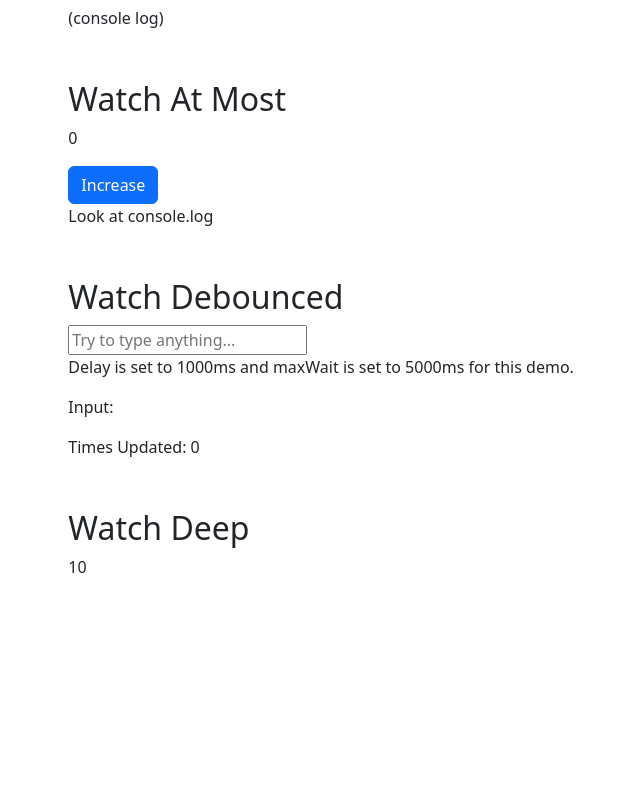
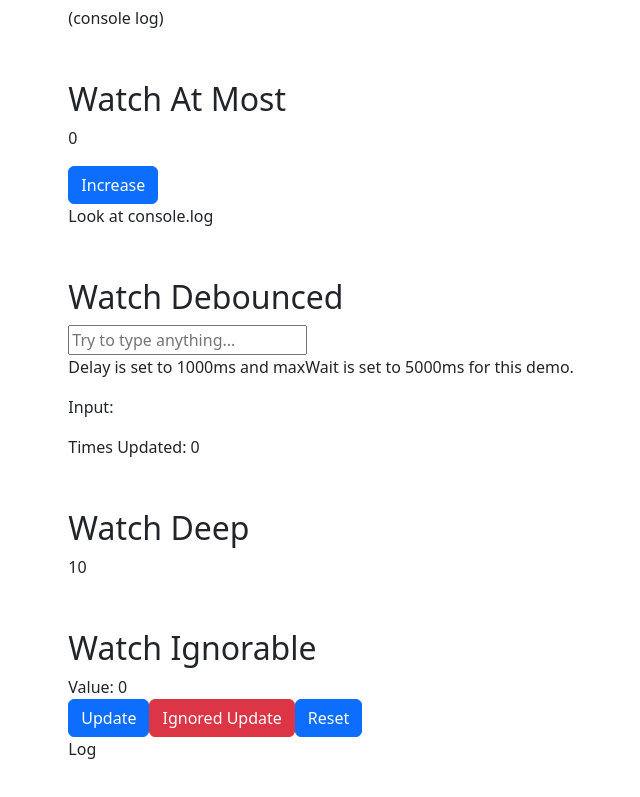
Before and after one commit to UlakhovichKate/vueUse, a Vue app: page /watch in a window 1280 px wide. Shown: the part 305-1102 px from the top of the page, without its empty margins (369-1009 px from the left). Before the commit the page ends 950 px from the top, so only its background shows below. Built offline with nearby package versions, Linux system fonts and the light colour scheme.

Commit message:
WatchIgnorable.vue

```diff
--- a/src/components/ListWatch.vue
+++ b/src/components/ListWatch.vue
@@ -4,6 +4,7 @@
   <watch-at-most/>
   <watch-debounced/>
   <watch-deep/>
+  <watch-ignorable/>
 </template>
 
 <script setup>
@@ -12,6 +13,8 @@ import WatchArray from "../vueUseComponents/WatchArray.vue";
 import WatchAtMost from "../vueUseComponents/WatchAtMost.vue";
 import WatchDebounced from "../vueUseComponents/WatchDebounced.vue";
 import WatchDeep from "../vueUseComponents/WatchDeep.vue";
+import WatchIgnorable from "../vueUseComponents/WatchIgnorable.vue";
+
 
 
 </script>
--- /dev/null
+++ b/src/vueUseComponents/WatchIgnorable.vue
@@ -0,0 +1,46 @@
+<script setup lang="ts">
+import { ref } from 'vue'
+import { watchIgnorable } from '@vueuse/core'
+
+const log = ref('')
+const source = ref(0)
+
+const { ignoreUpdates } = watchIgnorable(
+    source,
+    v => (log.value += `Changed to "${v}"\n`),
+    { flush: 'sync' },
+)
+
+function clear() {
+  source.value = 0
+  log.value = ''
+}
+function update() {
+  source.value++
+}
+function ignoredUpdate() {
+  ignoreUpdates(() => {
+    source.value++
+  })
+}
+</script>
+
+<template>
+  <h2>Watch Ignorable</h2>
+  <div>Value: {{ source }}</div>
+  <button class="btn btn-primary" @click="update">
+    Update
+  </button>
+  <button class="btn btn-danger" @click="ignoredUpdate">
+    Ignored Update
+  </button>
+  <button class="btn btn-primary" @click="clear">
+    Reset
+  </button>
+
+  <br>
+
+  <p>Log</p>
+
+  <pre>{{ log }}</pre>
+</template>
```
